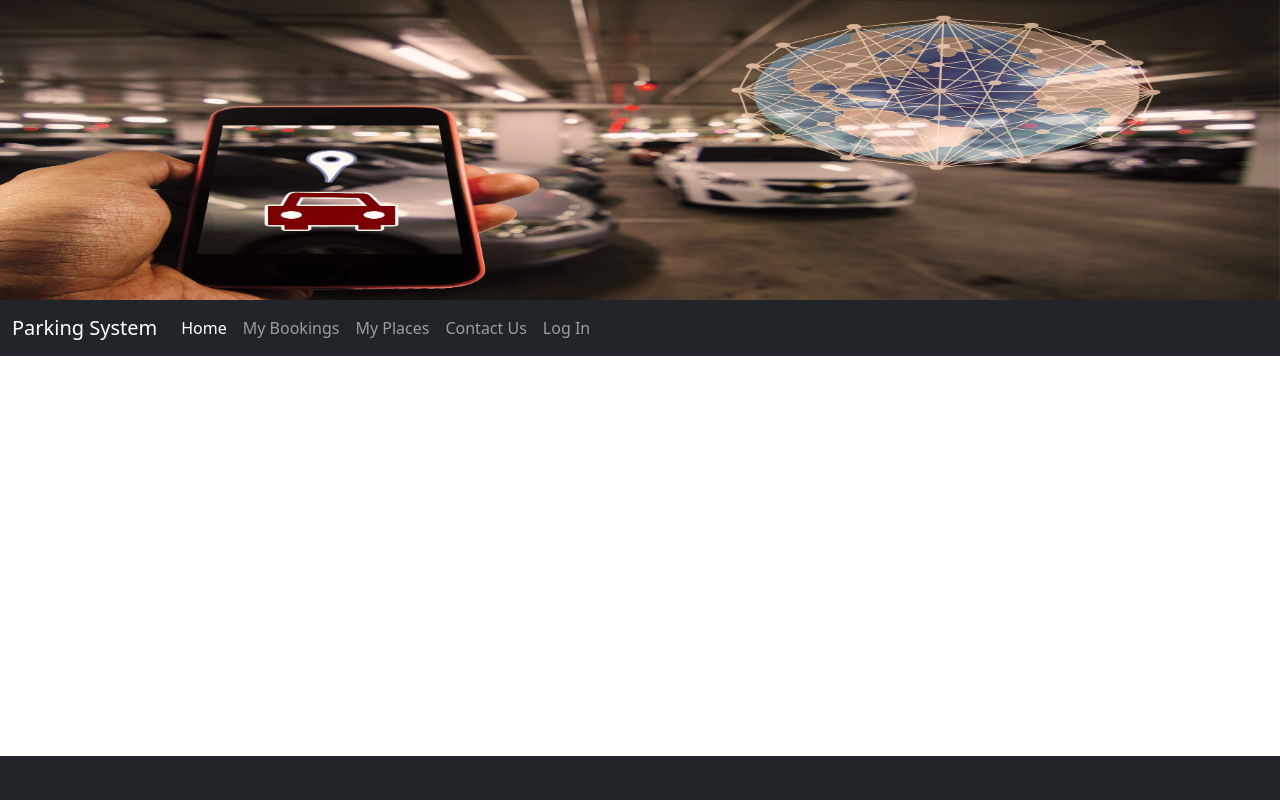
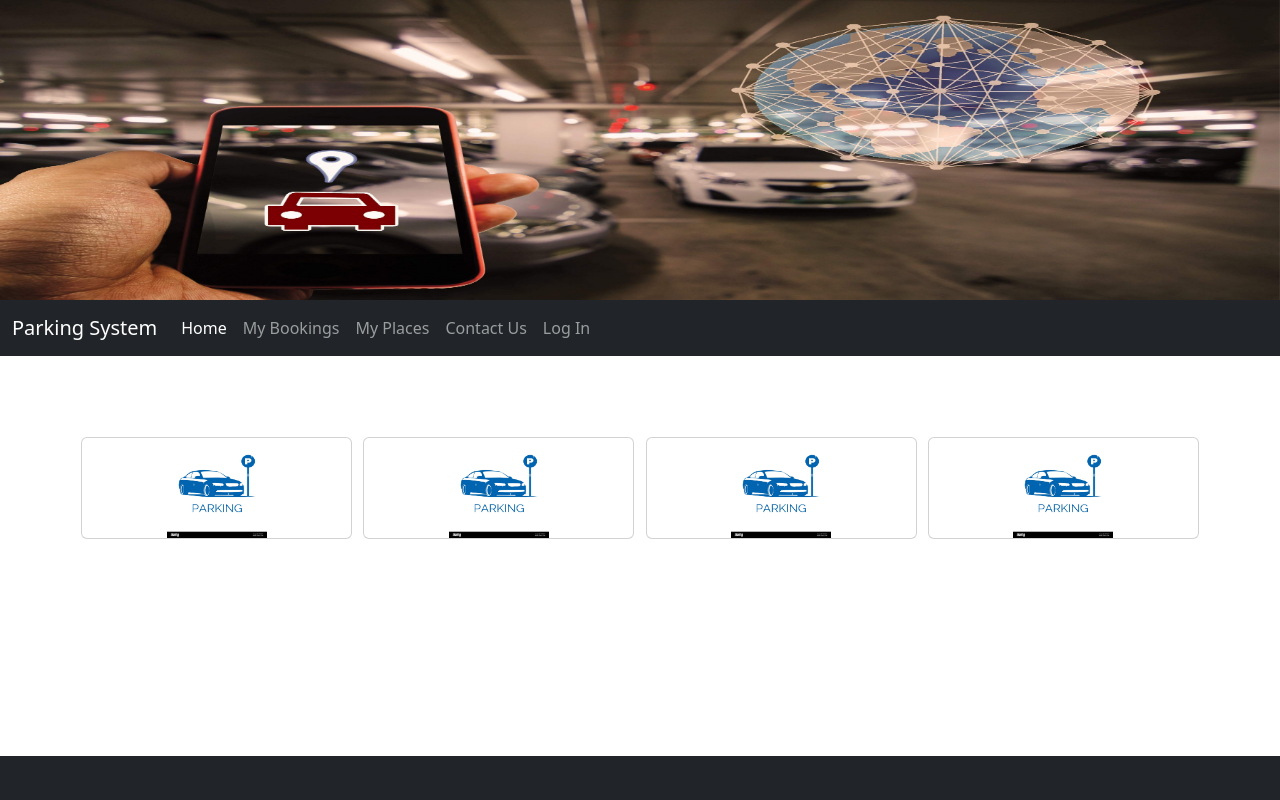
Before and after one commit to AnujNik10/parking_system, an Angular app: page /guest in a window 1280 px wide. Shown: the top 800 px of the page. Built offline with nearby package versions, Linux system fonts and the light colour scheme.

Commit message:
Minor Changes

```diff
--- a/src/app/admin/admin.component.css
+++ b/src/app/admin/admin.component.css
@@ -2,3 +2,9 @@
     min-height: 50vh;
     padding: 1%;
 }
+
+.im {
+    margin-left: auto;
+    display:block;
+    margin-right: auto;
+}
--- a/src/app/guest/guest.component.css
+++ b/src/app/guest/guest.component.css
@@ -2,3 +2,9 @@
     min-height: 50vh;
     padding: 1%;
 }
+
+.im {
+    margin-left: auto;
+    display:block;
+    margin-right: auto;
+}
--- a/src/app/guest/guest.component.html
+++ b/src/app/guest/guest.component.html
@@ -1,3 +1,25 @@
 <div class="fullpage">
+    <div class="row g-0" style="margin: 5%;">
+        <div class="col-md-3">
+            <div class="card mb-3" style="margin: 2%;">
+                <img src="../assets/slot.jpeg" height="100px" width="100px" class="im">
+            </div>
+        </div>
+        <div class="col-md-3">
+            <div class="card mb-3"  style="margin: 2%;">
+                <img src="../assets/slot.jpeg" height="100px" width="100px" class="im">
+            </div>
+        </div>
+        <div class="col-md-3">
+            <div class="card mb-3"  style="margin: 2%;">
+                <img src="../assets/slot.jpeg" height="100px" width="100px" class="im">
+            </div>
+        </div>
+        <div class="col-md-3">
+            <div class="card mb-3"  style="margin: 2%;">
+                <img src="../assets/slot.jpeg" height="100px" width="100px" class="im">
+            </div>
+        </div>
+    </div>
 
 </div>
```
Also changed, not shown: src/assets/s1.webp (deleted), 1 other file (tests, documents, lock files or other folders).
